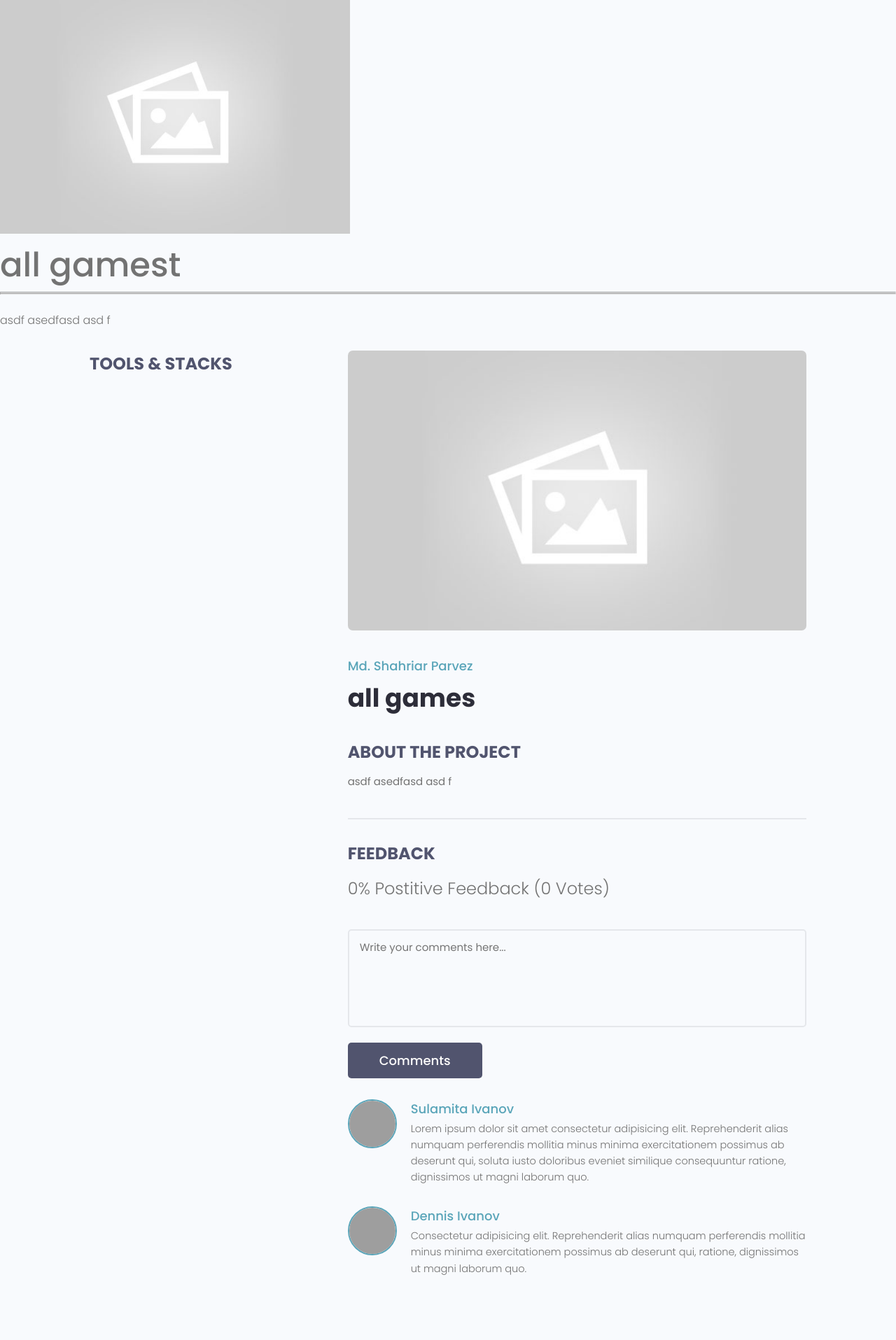
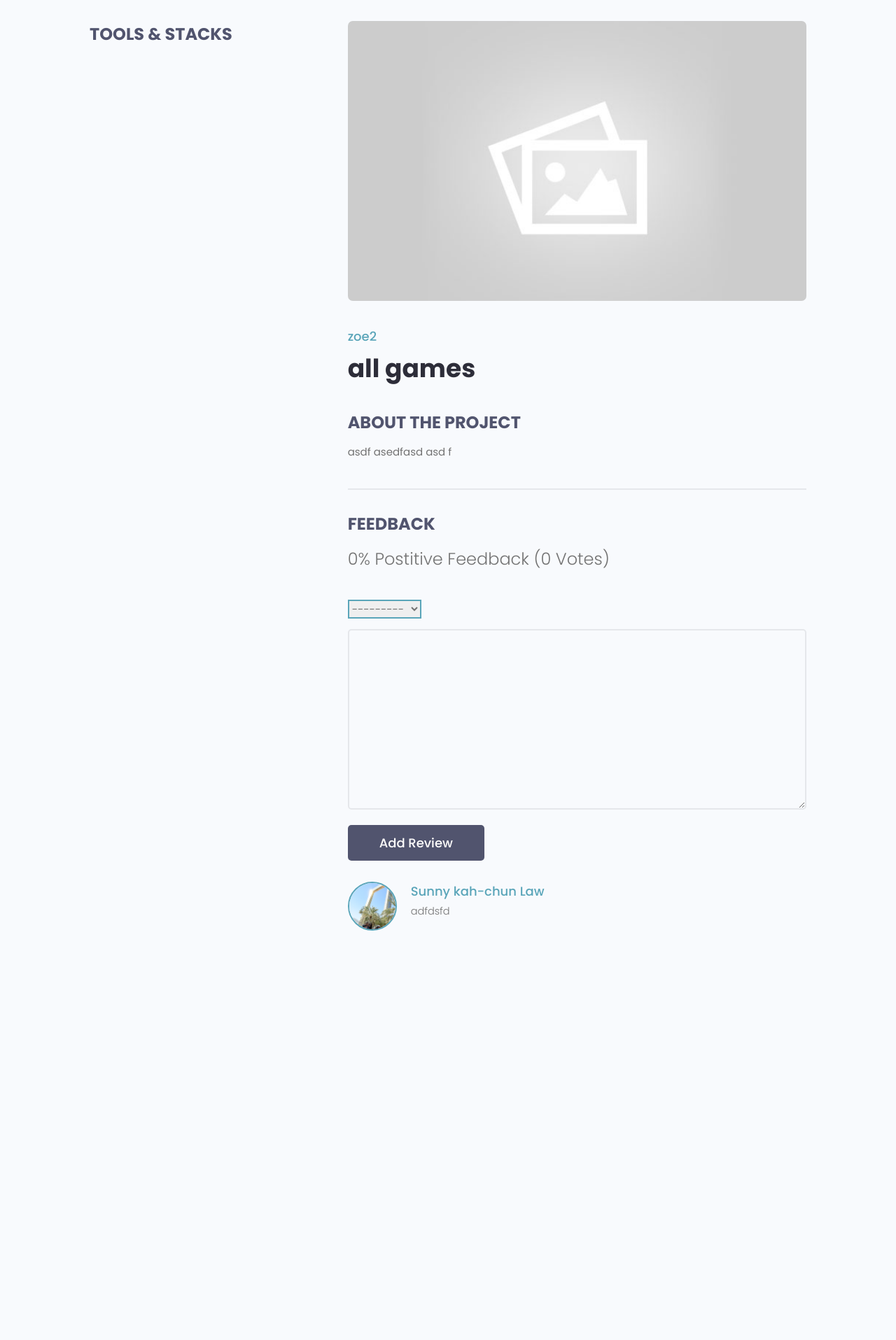
Before and after one commit to ZonyLaw/devSearch, a Django app: page /projects/project/f586a909-a76c-4531-9994-c73e77ccab6e in a window 1280 px wide. Shown: the part 77-1992 px from the top of the page at 70% size. After the commit the page ends 1407 px from the top, so only its background shows below. Run offline with Django 3.2, Linux system fonts and the light colour scheme; data comes from the database, SQL or seed files in the repository; both versions use the stored data as it was after the commit; some libraries are stand-ins or nearby versions; grey boxes are pictures that could not be loaded.

Commit message:
add review view and model components

```diff
--- a/devSearch/projects/forms.py
+++ b/devSearch/projects/forms.py
@@ -1,5 +1,5 @@
 from django.forms import ModelForm
-from .models import Projects
+from .models import Projects, Review
 from django import forms
 
 
@@ -25,3 +25,21 @@
 
         # self.fields['description'].widget.attrs.update(
         #     {'class': 'input'})
+
+
+class ReviewForm(ModelForm):
+    class Meta:
+        model = Review
+        fields = ['value', 'body']
+        lablels = {
+            'value': 'Place your vote',
+            'body': 'Add a comment with your vote'
+        }
+
+    def __init__(self, *args, **kwargs):
+        super(ReviewForm, self).__init__(*args, **kwargs)
+
+        for name, field in self.fields.items():
+            field.widget.attrs.update(
+                {'class': 'input'},
+            )
--- a/devSearch/projects/models.py
+++ b/devSearch/projects/models.py
@@ -26,6 +26,16 @@
     class Meta:
         ordering = ['-created']  # dash makes is ascending order
 
+    def getVoteCount(self):
+        reviews = self.review_set.all()
+        upVotes = reviews.filter(value='up')
+        totalVotes = reviews.count()
+
+        ratio = (upVotes / totalVotes) * 100
+        self.vote_total = totalVotes
+        self.vote_ratio = ratio
+        self.save()
+
 
 class Review(models.Model):
     VOTE_TYPE = (
@@ -33,7 +43,7 @@
         ('down', 'Down Vote'),
 
     )
-    # owner =
+    owner = models.ForeignKey(Profile, on_delete=models.CASCADE, null=True)
     project = models.ForeignKey(Projects, on_delete=models.CASCADE)
     body = models.TextField(null=True, blank=True)
     value = models.CharField(max_length=200, choices=VOTE_TYPE)
@@ -41,8 +51,11 @@
     id = models.UUIDField(default=uuid.uuid4, unique=True,
                           primary_key=True, editable=False)
 
+    class Meta:
+        unique_together = [['owner', 'project']]
+
     def __str__(self):
-        return self.value
+        return self.project
 
 
 class Tag(models.Model):
--- a/devSearch/projects/templates/projects/single-project.html
+++ b/devSearch/projects/templates/projects/single-project.html
@@ -1,19 +1,6 @@
 {% extends 'main.html'%}
 
 {% block content %}
-
-<img style="max-width:500px; "src="{{ project.featured_image.url }}">
-
-<h1>{{project.title}}t</h1>
-
-<hr>
-{% for tag in project.tags.all %}
-    <span style="border:1px solid grey">{{tag}}</span>
-{% endfor %}
-
-<hr>
-<br>
-<p>{{project.description}}</p>
 
 <main class="singleProject my-md">
     <div class="container">
@@ -39,7 +26,7 @@
         </div>
         <div class="column column--2of3">
           <img class="singleProject__preview" src="{{ project.featured_image.url }}" alt="portfolio thumbnail" />
-          <a href="profile.html" class="singleProject__developer">Md. Shahriar Parvez</a>
+          <a href="profile.html" class="singleProject__developer">{{project.owner.name}}</a>
           <h2 class="singleProject__title">{{project.title}}</h2>
           <h3 class="singleProject__subtitle">About the Project</h3>
           <div class="singleProject__info">
@@ -52,42 +39,34 @@
                 {{project.vote_ratio}}% Postitive Feedback ({{project.vote_total}} Vote{{project.vote_total|pluralize:"s"}})
             </h5>
 
-            <form class="form" action="#" method="POST">
-              <!-- Textarea -->
+            <form class="form" action="{% url 'project' project.id %}" method="POST">
+              {% csrf_token %}
+              {% for field in form %}
               <div class="form__field">
-                <label for="formInput#textarea">Comments: </label>
-                <textarea class="input input--textarea" name="message" id="formInput#textarea"
-                  placeholder="Write your comments here..."></textarea>
+                <label for="formInput#textarea">{{field.label}} </label>
+                {{field}}
               </div>
-              <input class="btn btn--sub btn--lg" type="submit" value="Comments" />
+              {% endfor %}
+              <input class="btn btn--sub btn--lg" type="submit" value="Add Review" />
             </form>
             <div class="commentList">
+              {% for review in project.review_set.all %}
+              {% if review.body %}
               <div class="comment">
                 <a href="profile.html">
                   <img class="avatar avatar--md"
-                    src="https://pbs.twimg.com/profile_images/1335382240931368961/b3wSZKj4_400x400.jpg" alt="user" />
+                    src="{{review.owner.profile_image.url}}" alt="user" />
                 </a>
                 <div class="comment__details">
-                  <a href="profile.html" class="comment__author">Sulamita Ivanov</a>
+                  <a href="{% url 'user-profile' review.owner.id %}" class="comment__author">{{review.owner.name}}</a>
                   <p class="comment__info">
-                    Lorem ipsum dolor sit amet consectetur adipisicing elit. Reprehenderit alias numquam perferendis
-                    mollitia minus minima exercitationem possimus ab deserunt qui, soluta iusto doloribus eveniet
-                    similique consequuntur ratione, dignissimos ut magni laborum quo.
+                   {{review.body|linebreaksbr}}
                   </p>
                 </div>
               </div>
-              <div class="comment">
-                <a href="profile.html">
-                  <img class="avatar avatar--md" src="https://avatars.githubusercontent.com/u/33843378" alt="user" />
-                </a>
-                <div class="comment__details">
-                  <a href="profile.html" class="comment__author">Dennis Ivanov</a>
-                  <p class="comment__info">
-                    Consectetur adipisicing elit. Reprehenderit alias numquam perferendis mollitia minus minima
-                    exercitationem possimus ab deserunt qui, ratione, dignissimos ut magni laborum quo.
-                  </p>
-                </div>
-              </div>
+              {% endif %}
+              {% endfor %}
+
             </div>
           </div>
         </div>
--- a/devSearch/projects/views.py
+++ b/devSearch/projects/views.py
@@ -1,9 +1,10 @@
 from django.shortcuts import render, redirect
 from .models import Projects, Tag
-from .forms import ProjectForm
+from .forms import ProjectForm, ReviewForm
 from django.contrib.auth.decorators import login_required
 from django.db.models import Q
 from .utils import searchProjects, paginationProjects
+from django.contrib import messages
 from django.core.paginator import Paginator, PageNotAnInteger, EmptyPage
 
 
@@ -18,8 +19,22 @@
 
 def project(request, pk):
     projectObj = Projects.objects.get(id=pk)
-    tags = projectObj.tags.all()
-    return render(request, 'projects/single-project.html', {'project': projectObj, 'tags': tags})
+    form = ReviewForm
+
+    if request.method == 'POST':
+        form = ReviewForm(request.POST)
+        review = form.save(commit=False)
+        review.project = projectObj
+        print("obj", projectObj)
+        review.owner = request.user.profile
+        review.save()
+
+        projectObj.getVoteCount
+
+        messages.success(request, 'Your review was successfully submitted!')
+        return redirect('project', pk=projectObj.id)
+
+    return render(request, 'projects/single-project.html', {'project': projectObj, 'form': form})
 
 
 @login_required(login_url="login")
```
Also changed, not shown: devSearch/db.sqlite3, devSearch/projects/migrations/0006_auto_20230508_1414.py (added), devSearch/projects/migrations/0007_alter_review_owner.py (added).
